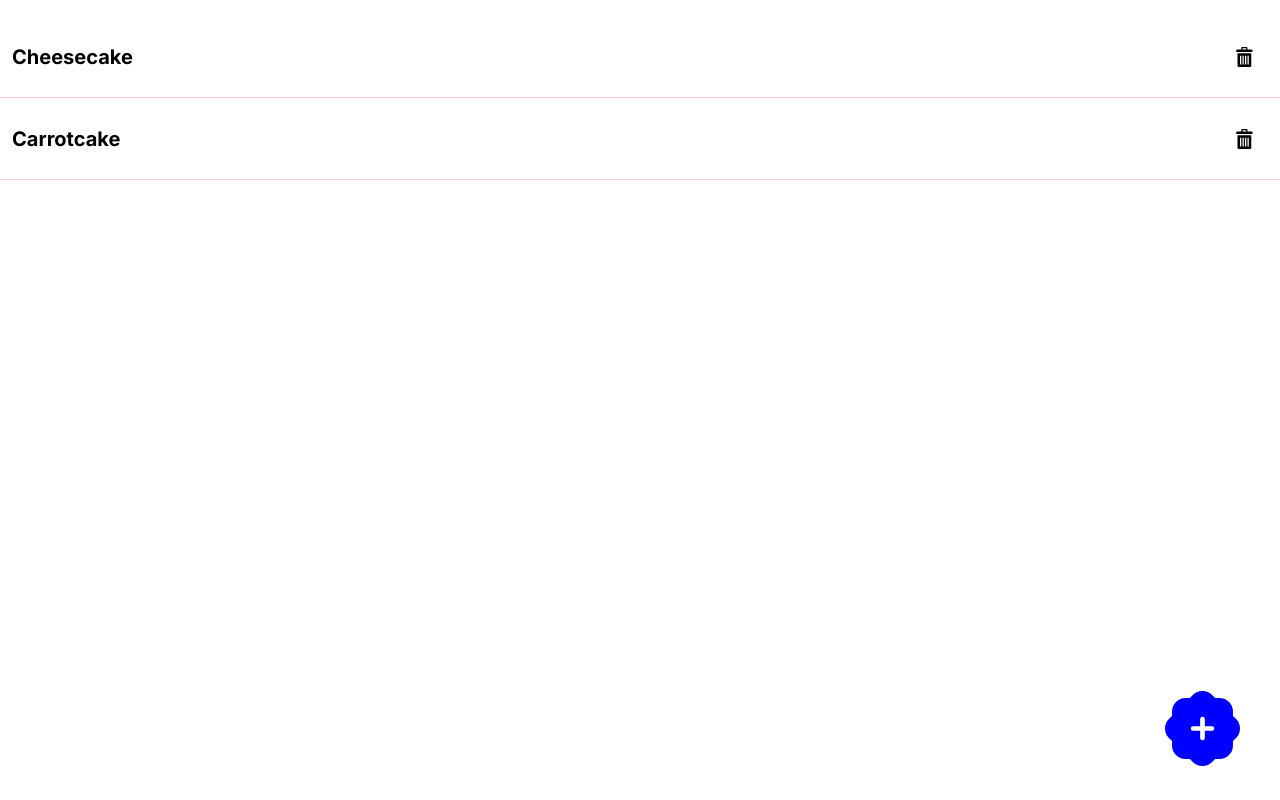
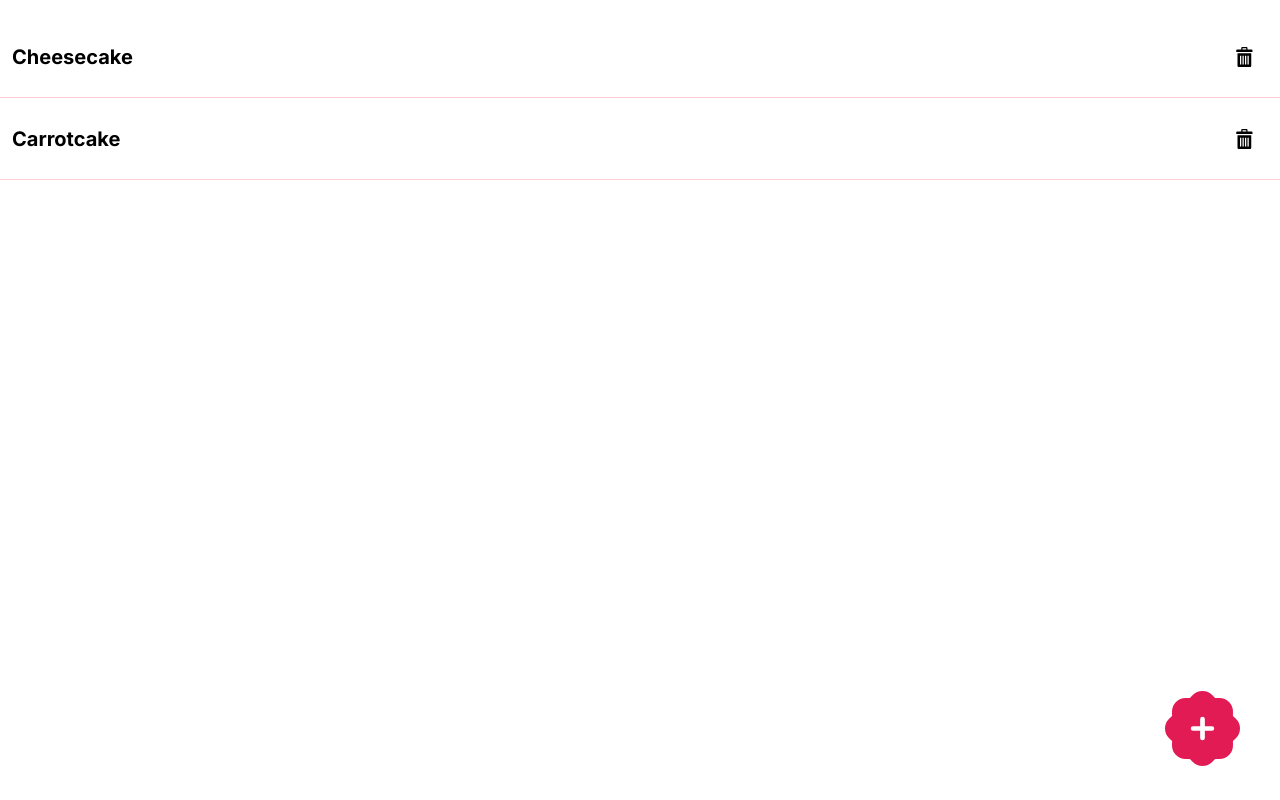
Before and after one commit to Luxa23/capstone-project, a Next.js app: page / in a window 1280 px wide. Built offline with nearby package versions, Linux system fonts and the light colour scheme.

Commit message:
Added css to style the plus-icon

```diff
--- a/components/StyledComponents/StyledIcon.js
+++ b/components/StyledComponents/StyledIcon.js
@@ -1,10 +1,16 @@
-import styled from 'styled-components';
+import styled, { css } from 'styled-components';
 
 const StyledIcon = styled.div`
   position: fixed;
   bottom: 30px;
   right: 40px;
   fill: blue;
+
+  ${({ variant = 'PlusIcon' }) =>
+    variant === 'PlusIcon' &&
+    css`
+      fill: #e31b54;
+    `}
 `;
 
 export default StyledIcon;
--- a/pages/index.js
+++ b/pages/index.js
@@ -20,7 +20,7 @@ export default function Home() {
       </ul>
       <Link passHref href="/new-recipe">
         <StyledIcon>
-          <Plusicon width="75px" height="75px" />
+          <Plusicon width="75px" height="75px" variant="Plusicon" />
         </StyledIcon>
       </Link>
     </>
```
